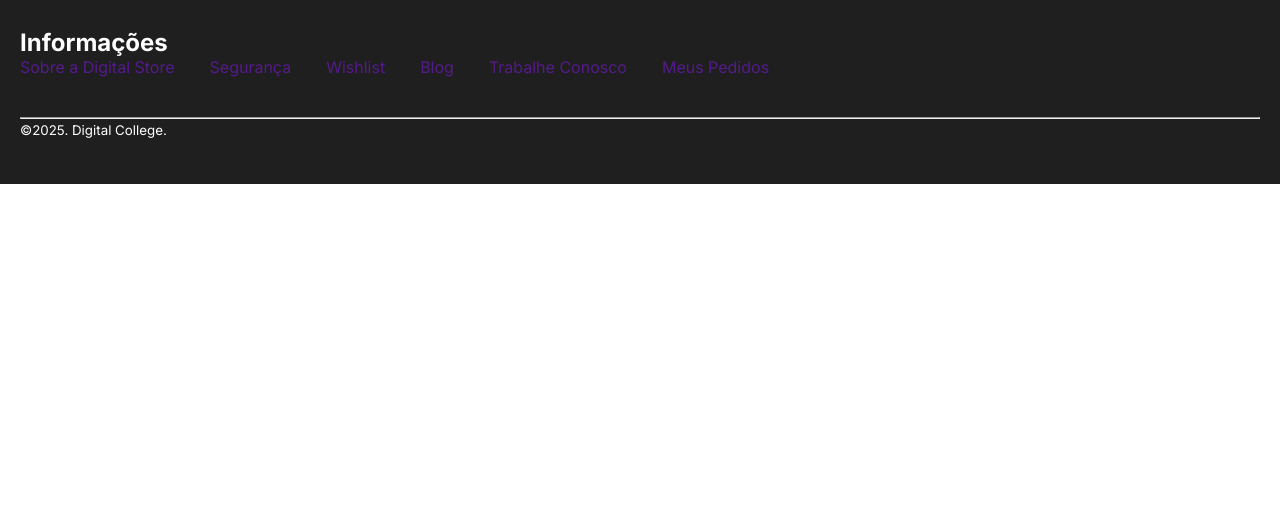
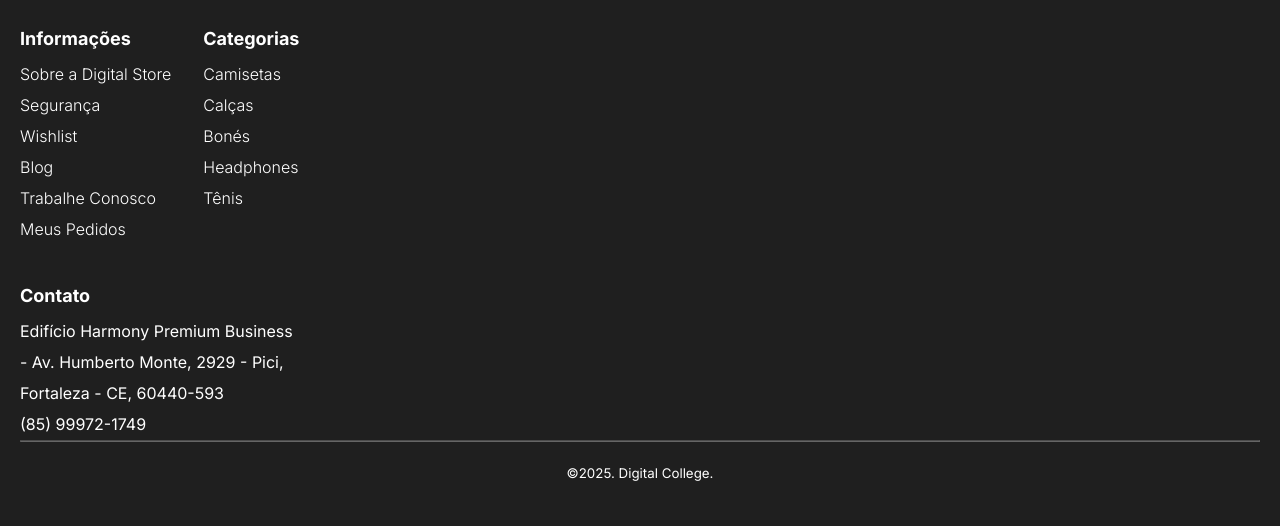
Before and after one commit to luarafael/projeto-responsivo, a plain HTML site: page index.html in a window 1280 px wide. Shown: the part 968-1494 px from the top of the page. Before the commit the page ends 1152 px from the top, so only its background shows below. Drawn offline with Linux system fonts and the light colour scheme.

Commit message:
finalizando css global

```diff
--- a/index.html
+++ b/index.html
@@ -4,6 +4,7 @@
     <meta charset="UTF-8">
     <meta name="viewport" content="width=device-width, initial-scale=1.0">
     <link rel="stylesheet" href="./styles/global.css">
+    <link rel="stylesheet" href="./styles/responsive.css">
     <title>Projeto responsivo</title>
 </head>
 <body>
@@ -50,12 +51,37 @@
                 </nav>
             </div>
 
+                       <div class="links">
+                <h2>Categorias</h2>
+                <nav>
+                    <ul>
+                        <li><a href="">Camisetas</a></li>
+                        <li><a href="">Calças</a></li>
+                        <li><a href="">Bonés</a></li>
+                        <li><a href="">Headphones</a></li>
+                        <li><a href="">Tênis</a></li>
+                    </ul>
+                </nav>
+            </div>
+
+        </div>
+        <div class="contact">
+            <h2>Contato</h2>
+            <address>
+                <span> Edifício Harmony Premium Business - Av. Humberto Monte, 2929 - Pici, Fortaleza - CE, 60440-593</span>
+                <span>(85) 99972-1749</span>
+            </address>
+        </div>
+    </div>
+
+
         </div>
     </div>
 </div>
 
         <hr>
         <small>&copy;2025. Digital College.</small>
+
     </footer>
 </body>
 </html>
--- a/styles/global.css
+++ b/styles/global.css
@@ -12,6 +12,7 @@
     text-decoration: none;
     font-family: "inter", sans-serif;
     list-style-type: none;
+    font-style: normal;
 }
 
 html, body {
@@ -78,7 +79,9 @@ footer {
   color: #fff;
   padding: 50px 20px 45px;
 
-  .logo-footer {
+  .box-logo-social {
+
+    .logo-footer {
     display: flex;
     align-items: center;
     gap: 5px;
@@ -94,14 +97,72 @@ footer {
     font-size: 14px;
     line-height: 22px;
     letter-spacing: .25px;
+    margin-bottom: 30px;
     font-weight: 500;
-    margin-bottom: 30px;
   }
 
   ul {
     display: flex;
     align-items: center;
-    gap: 35px;
+    gap: 25px;
     margin-bottom: 40px;
   }
+  }
+
+  .nav{
+    display: flex;
+    gap: 32px;
+    margin-bottom: 40px;
+
+    .links {
+
+      h2 {
+        font-size: 18px;
+        margin-bottom: 10px;
+      }
+
+      nav {
+
+        a {
+          color: #fff;
+          font-weight:  300;
+          line-height: 31px;
+        }
+      }
+    }
+  }
+
+  .contact {
+
+      h2 {
+        font-size: 18px;
+        margin-bottom: 10px;
+      }
+
+      address {
+
+        height: 124px;
+        width: 281px;
+        display: flex;
+        flex-direction: column;
+        justify-content: space-between;
+
+        span {
+          font-weight: 400;
+          line-height: 31px;
+        }
+      }
+  }
+
+  hr {
+    border-color: #ffffff50;
+    margin-bottom:  23px;
+
+  }
+
+  small {
+    display: flex;
+    justify-content: center;
+  }
+
 }
```
